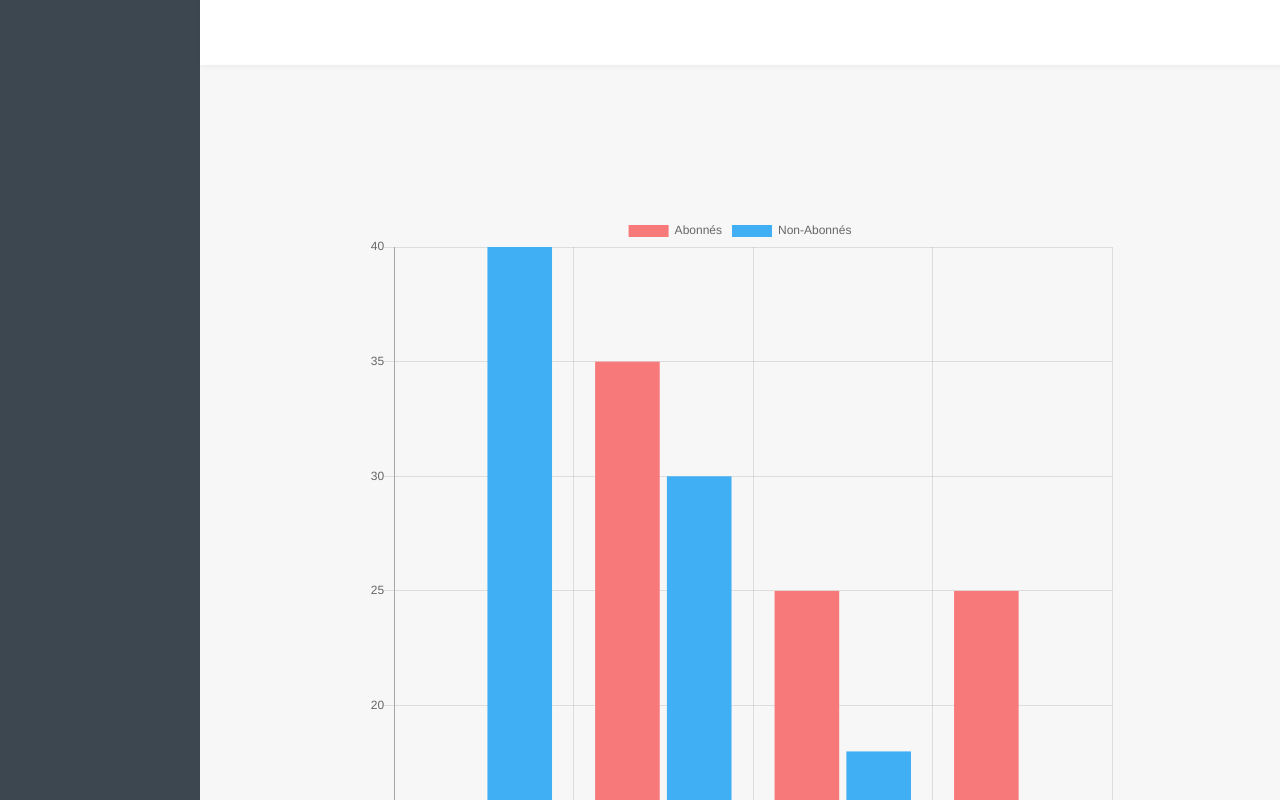
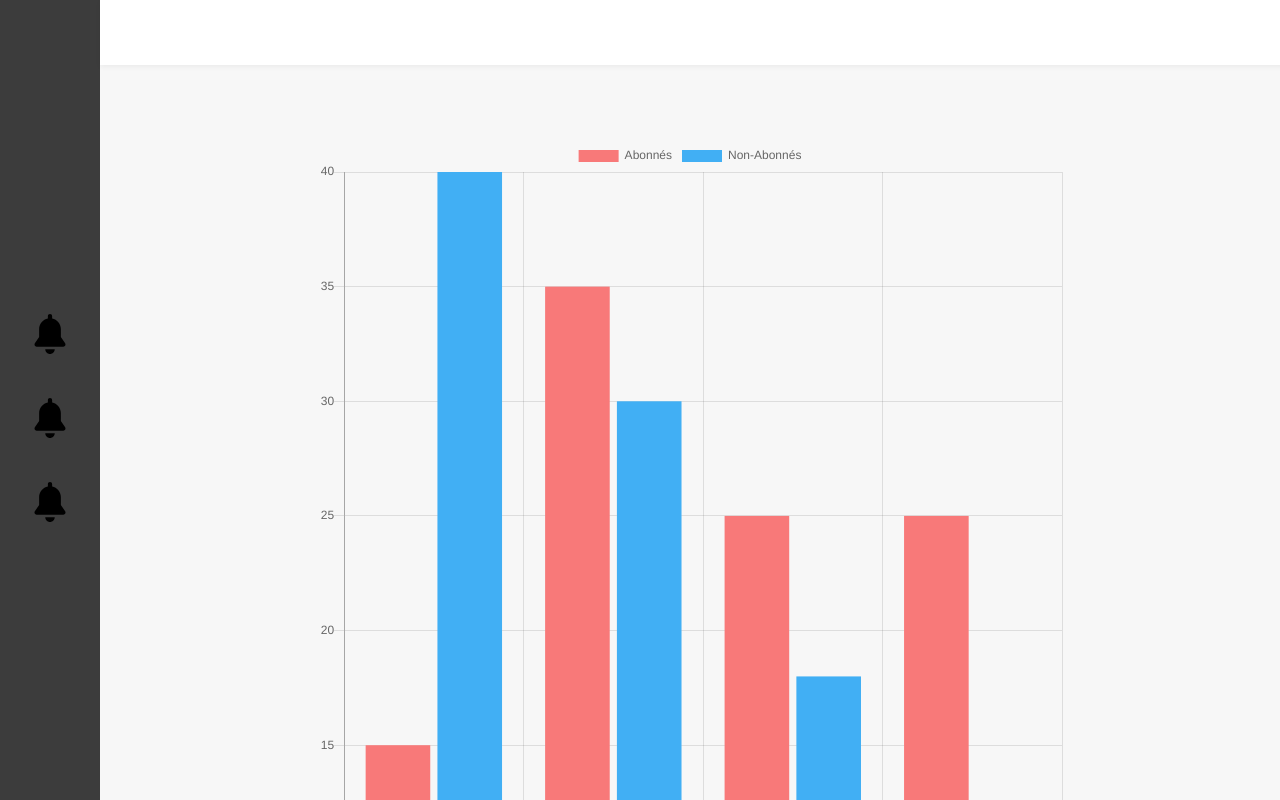
Before and after one commit to biketeman/DataApi, a Vue app in the folder app/: page /dashboard in a window 1280 px wide. Shown: the top 800 px of the page. Built offline with nearby package versions, Linux system fonts and the light colour scheme.

Commit message:
giving options to graphs

```diff
--- a/app/src/components/LineChart.vue
+++ b/app/src/components/AboBarChart.vue
@@ -1,7 +1,6 @@
 <template>
   <div class="small">
     <bar-chart :chart-data="datacollection"></bar-chart>
-    <button @click="fillData()">Randomize</button>
   </div>
 </template>
 
@@ -14,7 +13,27 @@ export default {
 	},
 	data () {
 		return {
-			datacollection: null
+			datacollection: null,
+			options: {
+				scales: {
+					xAxes: [{
+						display: true,
+						scaleLabel: {
+							display: true,
+							labelString: 'Month',
+							fontColor: 'red',
+							fontSize: 12
+						}
+					}],
+					yAxes: [{
+						display: true,
+						scaleLabel: {
+							display: true,
+							labelString: 'Value'
+						}
+					}]
+				}
+			}
 		}
 	},
 	mounted () {
@@ -22,6 +41,7 @@ export default {
 	},
 	methods: {
 		fillData () {
+			console.log(this.options)
 			this.datacollection = {
 				labels: ['0 - 3', '4 - 6', '7 - 9', '10 +'],
 				datasets: [
@@ -69,6 +89,6 @@ export default {
 <style>
   .small {
     max-width: 750px;
-    margin:  150px auto;
+    margin:  75px auto;
   }
 </style>
--- a/app/src/components/Container.vue
+++ b/app/src/components/Container.vue
@@ -1,15 +1,15 @@
 <template>
     <div class="container-without-left-bar">
-		<lineChart/>
+			<AboBarChart v-show="$route.path === '/dashboard'"></AboBarChart>
     </div>
 </template>
 
 <script>
-import LineChart from '@/components/LineChart.vue'
+import AboBarChart from '@/components/AboBarChart.vue'
 export default {
 	name: 'container',
 	components: {
-		LineChart
+		AboBarChart
 	}
 }
 </script>
@@ -18,8 +18,8 @@ export default {
 .container-without-left-bar{
 	position: absolute;
 	top: 65px;
-	left: 200px;
-	width: calc(100% - 200px);
+	left: 100px;
+	width: calc(100% - 100px);
 	overflow-x: hidden;
 }
 </style>
--- a/app/src/components/Structure.vue
+++ b/app/src/components/Structure.vue
@@ -1,6 +1,12 @@
 <template>
     <div class="structure">
-        <div id="left-bar"></div>
+        <div id="left-bar">
+			<div class="icon-container">
+				<router-link to="/"> <img class="left-icon" src="../assets/icons/bell.svg" alt="icon"></router-link>
+				<router-link to="/"> <img class="left-icon" src="../assets/icons/bell.svg" alt="icon"></router-link>
+				<router-link to="/"> <img class="left-icon" src="../assets/icons/bell.svg" alt="icon"></router-link>
+			</div>
+		</div>
         <div id="top-bar"></div>
     </div>
 </template>
@@ -31,7 +37,7 @@ html {
 }
 
 #top-bar {
-	left: 200px;
+	left: 100px;
 	position: fixed;
 	top: 0;
 	z-index: 150;
@@ -44,9 +50,22 @@ html {
 
 #left-bar {
 	z-index: 2;
-	width: 200px;
+	width: 100px;
 	position: fixed;
+	display: flex;
 	height: 100vh!important;
-	background-color: #3d474f;
+	background-color: #3c3c3c;
+}
+.icon-container{
+	width:100%;
+	margin:auto;
+	display: flex;
+	flex-direction: column
+}
+.left-icon{
+	width: 40px;
+	margin-left: auto;
+	margin-right:auto;
+	margin-top:40px
 }
 </style>
--- a/app/src/components/charts/BarChart.js
+++ b/app/src/components/charts/BarChart.js
@@ -4,7 +4,12 @@ const { reactiveProp } = mixins
 export default {
 	extends: Bar,
 	mixins: [reactiveProp],
-	props: ['options'],
+	props: {
+		chartdata: {
+			type: Object,
+			default: null
+		}
+	},
 	mounted () {
 		// this.chartData is created in the mixin.
 		// If you want to pass options please create a local options object
```
Also changed, not shown: app/src/assets/icons/bell.svg (added).
